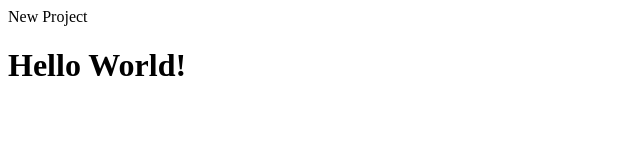
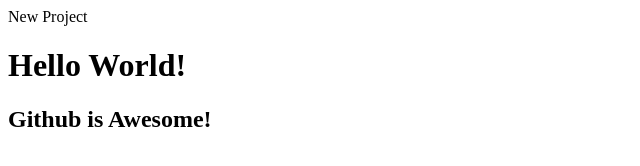
Before and after one commit to AdithyanV01/New-Project, a plain HTML site: page index.html in a window 1280 px wide. Shown: the whole page, without its empty margins (0-640 px from the left). Drawn offline with Linux system fonts and the light colour scheme.

Commit message:
Update index.html

```diff
--- a/index.html
+++ b/index.html
@@ -8,5 +8,6 @@
 </head>
 <body>
     <h1>Hello World!</h1>
+    <h2> Github is Awesome!</h2>
 </body>
 </html>
```
